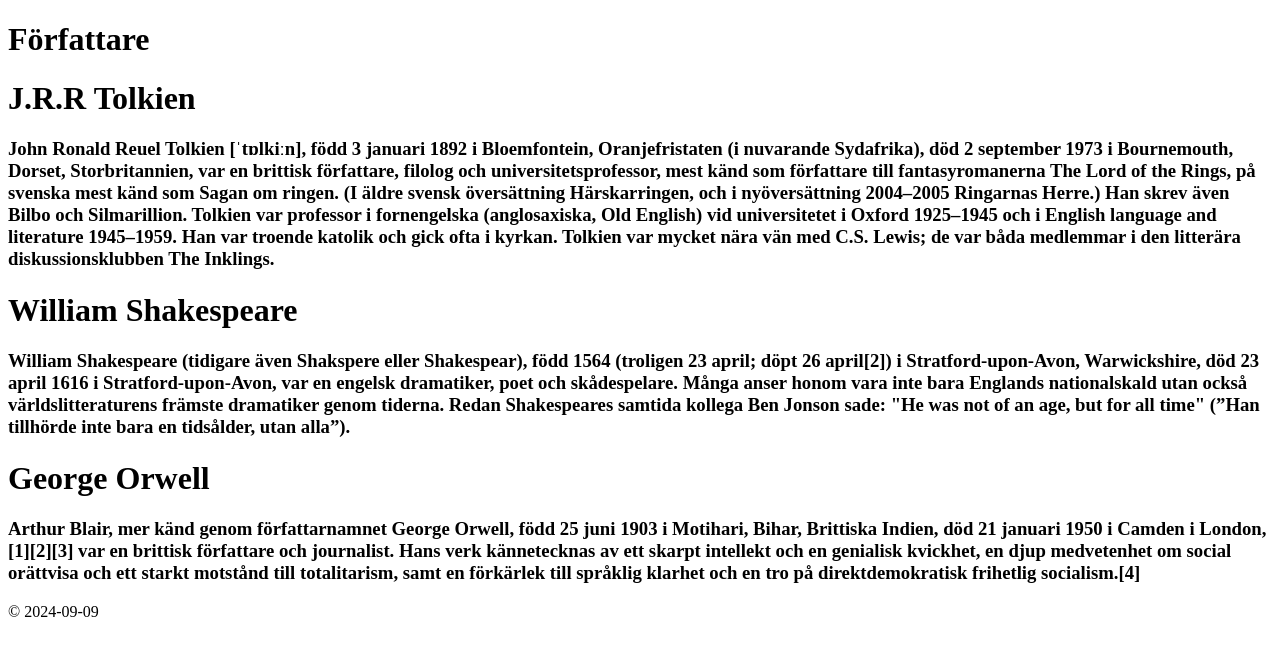
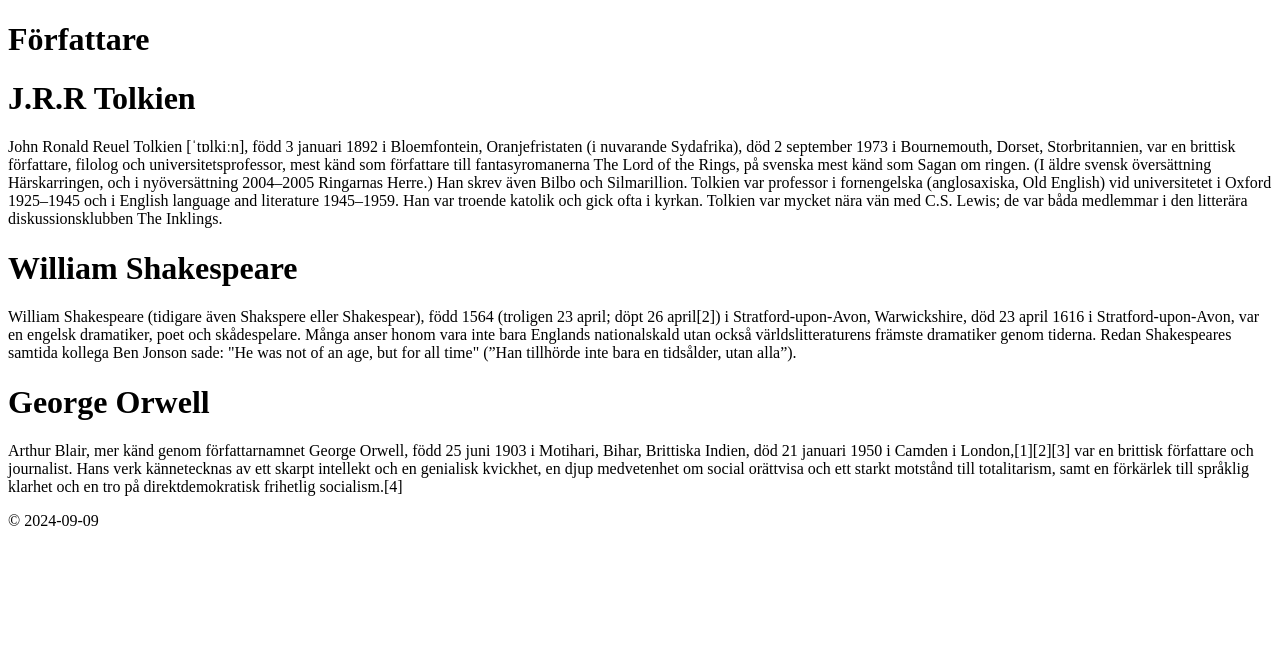
Before and after one commit to Robinjorgensen123/ovning-2, a plain HTML site: page index.html in a window 1280 px wide. Drawn offline with Linux system fonts and the light colour scheme.

Commit message:
bytt till p tagg

```diff
--- a/index.html
+++ b/index.html
@@ -12,9 +12,8 @@
 <h1>J.R.R Tolkien</h1>
 
 <section>
-    <p>
-    <h3>John Ronald Reuel Tolkien [ˈtɒlkiːn], född 3 januari 1892 i Bloemfontein, Oranjefristaten (i nuvarande Sydafrika), död 2 september 1973 i Bournemouth, Dorset, Storbritannien, var en brittisk författare, filolog och universitetsprofessor, mest känd som författare till fantasyromanerna The Lord of the Rings, på svenska mest känd som Sagan om ringen. (I äldre svensk översättning Härskarringen, och i nyöversättning 2004–2005 Ringarnas Herre.) Han skrev även Bilbo och Silmarillion. Tolkien var professor i fornengelska (anglosaxiska, Old English) vid universitetet i Oxford 1925–1945 och i English language and literature 1945–1959. Han var troende katolik och gick ofta i kyrkan. Tolkien var mycket nära vän med C.S. Lewis; de var båda medlemmar i den litterära diskussionsklubben The Inklings.
-    </h3>
+
+    <p>John Ronald Reuel Tolkien [ˈtɒlkiːn], född 3 januari 1892 i Bloemfontein, Oranjefristaten (i nuvarande Sydafrika), död 2 september 1973 i Bournemouth, Dorset, Storbritannien, var en brittisk författare, filolog och universitetsprofessor, mest känd som författare till fantasyromanerna The Lord of the Rings, på svenska mest känd som Sagan om ringen. (I äldre svensk översättning Härskarringen, och i nyöversättning 2004–2005 Ringarnas Herre.) Han skrev även Bilbo och Silmarillion. Tolkien var professor i fornengelska (anglosaxiska, Old English) vid universitetet i Oxford 1925–1945 och i English language and literature 1945–1959. Han var troende katolik och gick ofta i kyrkan. Tolkien var mycket nära vän med C.S. Lewis; de var båda medlemmar i den litterära diskussionsklubben The Inklings.
     </p>
 
 </section>
@@ -23,9 +22,9 @@
 <h1> William Shakespeare</h1>
 
 <section>
-   <h3> William Shakespeare (tidigare även Shakspere eller Shakespear), född 1564 (troligen 23 april; döpt 26 april[2]) i Stratford-upon-Avon, Warwickshire, död 23 april 1616 i Stratford-upon-Avon, var en engelsk dramatiker, poet och skådespelare. Många anser honom vara inte bara Englands nationalskald utan också världslitteraturens främste dramatiker genom tiderna. Redan Shakespeares samtida kollega Ben Jonson sade: "He was not of an age, but for all time" (”Han tillhörde inte bara en tidsålder, utan alla”).
+   <p> William Shakespeare (tidigare även Shakspere eller Shakespear), född 1564 (troligen 23 april; döpt 26 april[2]) i Stratford-upon-Avon, Warwickshire, död 23 april 1616 i Stratford-upon-Avon, var en engelsk dramatiker, poet och skådespelare. Många anser honom vara inte bara Englands nationalskald utan också världslitteraturens främste dramatiker genom tiderna. Redan Shakespeares samtida kollega Ben Jonson sade: "He was not of an age, but for all time" (”Han tillhörde inte bara en tidsålder, utan alla”).
 
-   </h3>
+   </p>
 
 </section>
 
@@ -35,9 +34,9 @@
 
 
     <section>
-        <h3> Arthur Blair, mer känd genom författarnamnet George Orwell, född 25 juni 1903 i Motihari, Bihar, Brittiska Indien, död 21 januari 1950 i Camden i London,[1][2][3] var en brittisk författare och journalist. Hans verk kännetecknas av ett skarpt intellekt och en genialisk kvickhet, en djup medvetenhet om social orättvisa och ett starkt motstånd till totalitarism, samt en förkärlek till språklig klarhet och en tro på direktdemokratisk frihetlig socialism.[4]
+        <p> Arthur Blair, mer känd genom författarnamnet George Orwell, född 25 juni 1903 i Motihari, Bihar, Brittiska Indien, död 21 januari 1950 i Camden i London,[1][2][3] var en brittisk författare och journalist. Hans verk kännetecknas av ett skarpt intellekt och en genialisk kvickhet, en djup medvetenhet om social orättvisa och ett starkt motstånd till totalitarism, samt en förkärlek till språklig klarhet och en tro på direktdemokratisk frihetlig socialism.[4]
 
-        </h3>
+        </p>
 
     </section>
 
```
